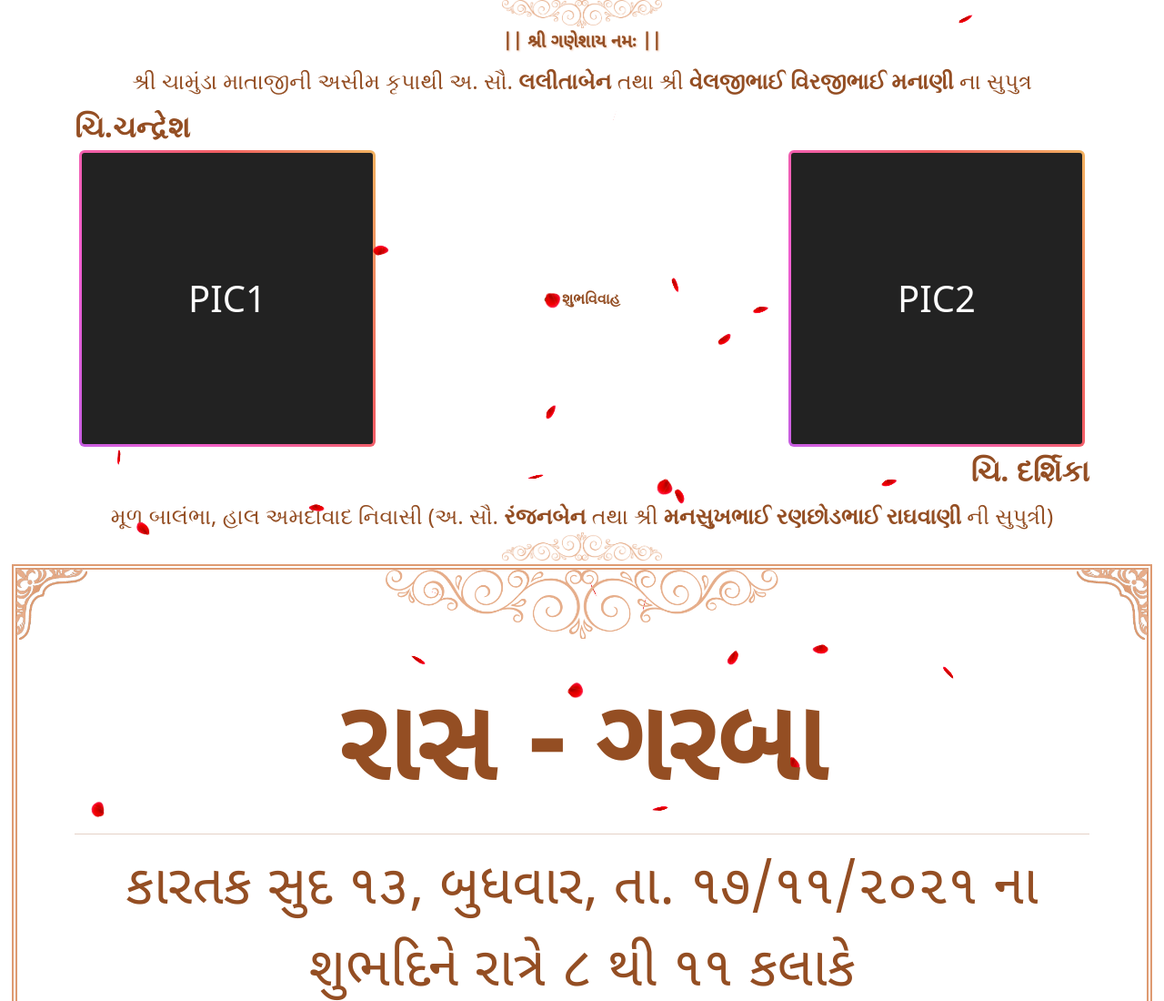
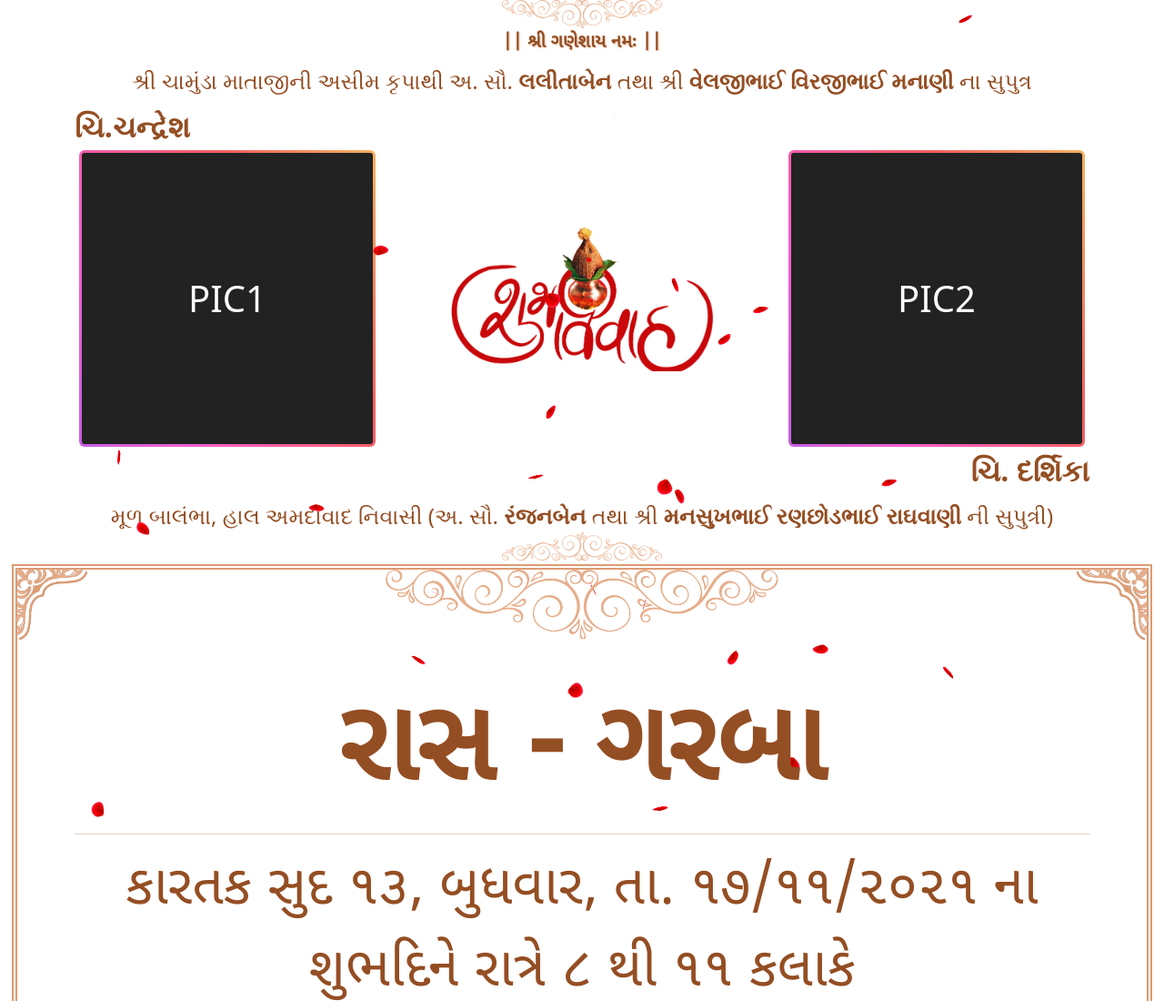
Before and after one commit to tankchintan18/tankchintan18.github.io, a plain HTML site: page index.html in a window 1280 px wide. Shown: the top 1100 px of the page at 91% size. Drawn offline with nearby package versions, Linux system fonts and the light colour scheme.

Commit message:
added shubhvivah image

```diff
--- a/assets/css/index.css
+++ b/assets/css/index.css
@@ -24,6 +24,27 @@ body {
   position:absolute;
   background: url("../img/rose.png");
   background-size: 100% 100%;
+}
+
+.shubh-vivah {
+	background: url("../img/shubhvivah.png");
+	background-size: cover;
+  width: 7em;
+  height: 3.94em;
+}
+
+@media (min-width: 768px) {
+	.shubh-vivah {
+		width: 11.5em;
+		height: 6.5em;
+	}
+}
+
+@media (min-width: 992px) {
+	.shubh-vivah {
+	width: 18em;
+    height: 10em;
+	}
 }
 
 .skintone-text {
--- a/index.html
+++ b/index.html
@@ -55,7 +55,7 @@
                                     <div class="couple-name chandresh">ચિ.ચન્દ્રેશ</div>
                                   <div class="d-flex justify-content-between align-items-center "  style="margin-top: 0.3em;margin-bottom: 0.3em;">
                                   <div class="gradient-border couple-pic">pic1</div>
-                                    <div class="fw-bold">ના શુભવિવાહ</div>
+                                  <div class="shubh-vivah"></div>
                                   <div class="gradient-border couple-pic">pic2</div>
                                   </div>
                                     <div class="couple-name darshika">ચિ. દર્શિકા</div>
```
Also changed, not shown: assets/img/shubhvivah.png (added).
